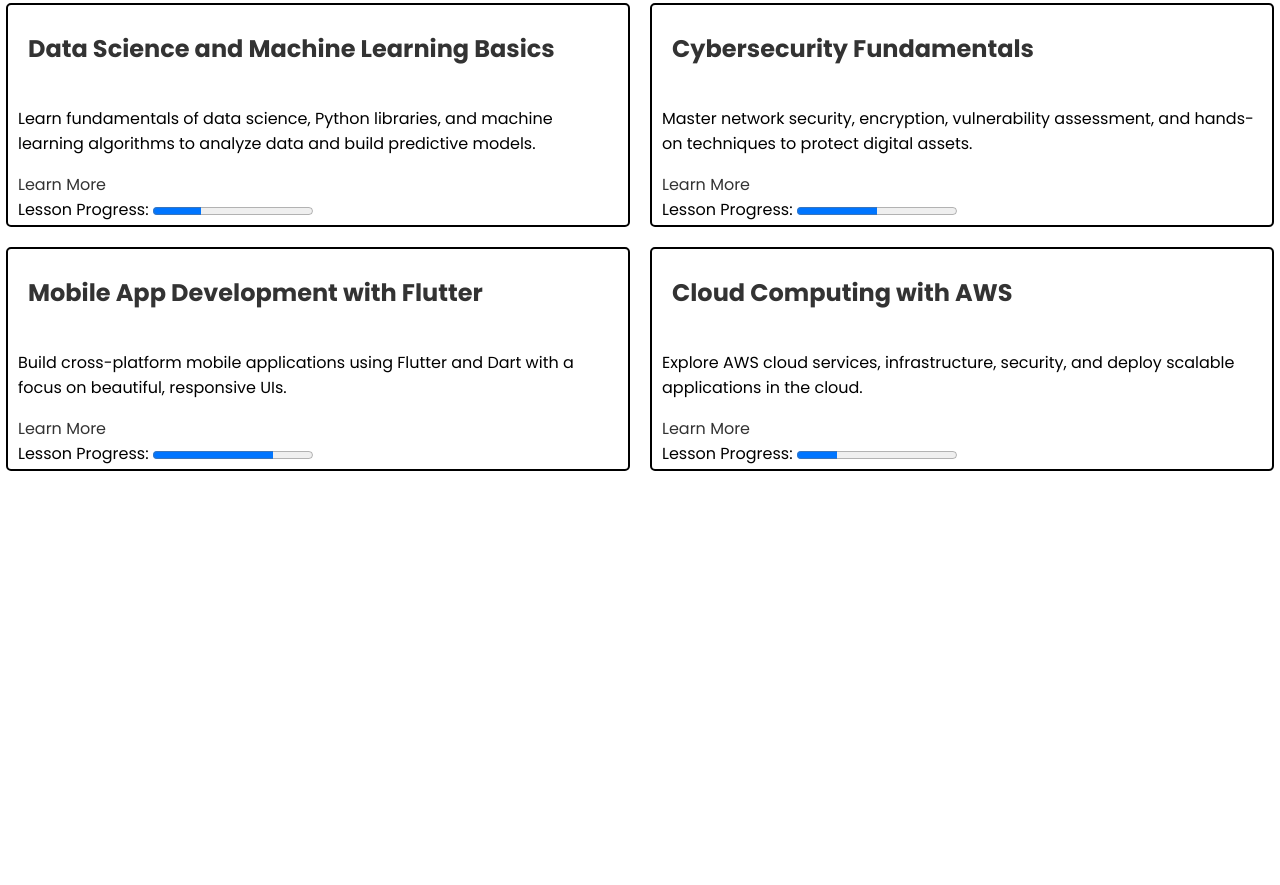
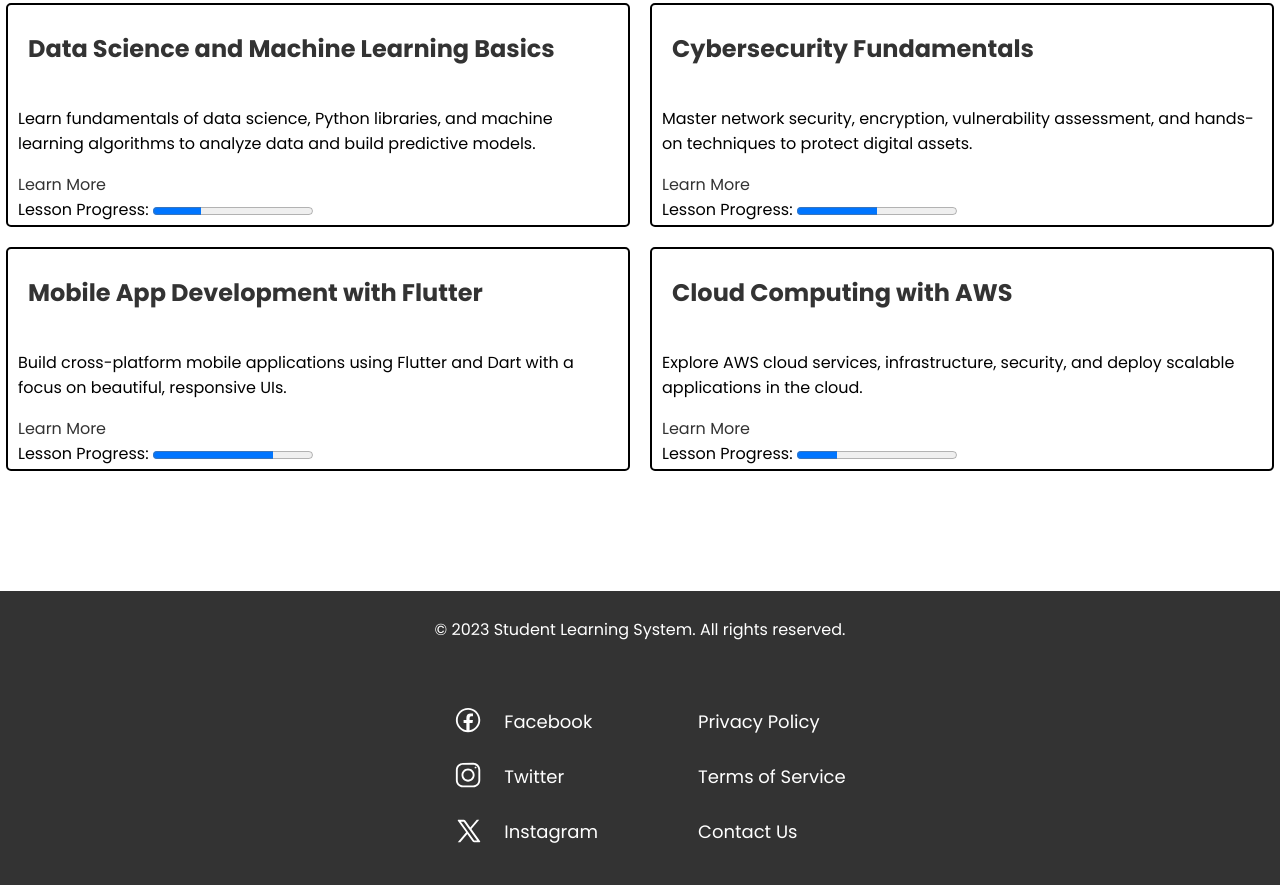
Before and after one commit to ccg404/Student-Learning-Management-System, a plain HTML site: page index.html in a window 1280 px wide. Shown: the part 2319-3204 px from the top of the page. Before the commit the page ends 2810 px from the top, so only its background shows below. Drawn offline with Linux system fonts and the light colour scheme.

Commit message:
Add footer section with social media links and legal information

```diff
--- a/css/style.css
+++ b/css/style.css
@@ -64,6 +64,7 @@
     height: auto;
     width: 100%;
     margin-top: 100px;
+    margin-bottom: 100px;
 }
 
 
@@ -231,3 +232,55 @@
     height: 60px;
     background-color: #444;
 }
+
+
+footer{
+    background-color: #333;
+    color: white;
+    padding: 10px 0;
+    text-align: center;
+    width: 100%;
+    display: flex;
+    justify-content: center;
+    align-items: center;
+    flex-direction: column;
+    gap: 20px;
+}
+
+
+
+#footer-container{
+    display: flex;
+    justify-content: center;
+    align-items: center;
+    flex-direction: row;
+    gap: 20px;
+}
+
+#footer-content, #footer-links{
+    display: flex;
+    justify-content:center;
+    align-items: center;
+    flex-direction: column;
+}
+
+#social-media-links, #footer-list{
+    display: flex;
+    justify-content: center;
+    align-items: start;
+    flex-direction: column;
+    list-style-type: none;
+}
+
+#social-media-links li, #footer-list li{
+    display: flex;
+    justify-content: center;
+    align-items: center;
+}
+#social-media-links a, #footer-list a{
+    color: white;
+    padding: 14px 20px;
+    text-decoration: none;
+    text-align: center;
+    font-size: large;
+}
--- a/index.html
+++ b/index.html
@@ -140,6 +140,40 @@
                 </article>
             </section>
         </main>
+        <footer>
+            <p>&copy; 2023 Student Learning System. All rights reserved.</p>
+            <div id="footer-container">
+                <div id="footer-content">
+                    <ul id="social-media-links">
+                        <li>
+                            <svg xmlns="http://www.w3.org/2000/svg" x="0px" y="0px" width="30" height="30" viewBox="0 0 16 16" fill="#ffffff">
+                                <path d="M 7.5 1 C 3.9160714 1 1 3.9160714 1 7.5 C 1 11.083929 3.9160714 14 7.5 14 C 11.083929 14 14 11.083929 14 7.5 C 14 3.9160714 11.083929 1 7.5 1 z M 7.5 2 C 10.543488 2 13 4.4565116 13 7.5 C 13 10.266333 10.967571 12.541024 8.3125 12.933594 L 8.3125 9.0898438 L 9.8652344 9.0898438 L 10.109375 7.5136719 L 8.3125 7.5136719 L 8.3125 6.6503906 C 8.3125 5.9953906 8.5256719 5.4140625 9.1386719 5.4140625 L 10.123047 5.4140625 L 10.123047 4.0371094 C 9.9500469 4.0141094 9.5845781 3.9628906 8.8925781 3.9628906 C 7.4485781 3.9628906 6.6015625 4.7258906 6.6015625 6.4628906 L 6.6015625 7.5117188 L 5.1171875 7.5117188 L 5.1171875 9.0898438 L 6.6035156 9.0898438 L 6.6035156 12.919922 C 3.9897868 12.492118 2 10.237066 2 7.5 C 2 4.4565116 4.4565116 2 7.5 2 z"></path>
+                            </svg>
+                            <a href="https://www.facebook.com" target="_blank">Facebook</a>
+                        </li>
+                        <li>
+                            <svg xmlns="http://www.w3.org/2000/svg" x="0px" y="0px" width="30" height="30" viewBox="0,0,256,256">
+                                <g fill="#ffffff" fill-rule="nonzero" stroke="none" stroke-width="1" stroke-linecap="butt" stroke-linejoin="miter" stroke-miterlimit="10" stroke-dasharray="" stroke-dashoffset="0" font-family="none" font-weight="none" font-size="none" text-anchor="none" style="mix-blend-mode: normal"><g transform="scale(16,16)"><path d="M4.77344,1c-2.07812,0 -3.77344,1.69531 -3.77344,3.77344v5.45703c0,2.07422 1.69531,3.76953 3.77344,3.76953h5.45703c2.07422,0 3.76953,-1.69531 3.76953,-3.77344v-5.45313c0,-2.07812 -1.69531,-3.77344 -3.77344,-3.77344zM4.77344,2h5.45313c1.53906,0 2.77344,1.23438 2.77344,2.77344v5.45313c0,1.53906 -1.23437,2.77344 -2.76953,2.77344h-5.45703c-1.53906,0 -2.77344,-1.23437 -2.77344,-2.76953v-5.45703c0,-1.53906 1.23438,-2.77344 2.77344,-2.77344zM11.5,3c-0.27734,0 -0.5,0.22266 -0.5,0.5c0,0.27734 0.22266,0.5 0.5,0.5c0.27734,0 0.5,-0.22266 0.5,-0.5c0,-0.27734 -0.22266,-0.5 -0.5,-0.5zM7.5,4c-1.92578,0 -3.5,1.57422 -3.5,3.5c0,1.92578 1.57422,3.5 3.5,3.5c1.92578,0 3.5,-1.57422 3.5,-3.5c0,-1.92578 -1.57422,-3.5 -3.5,-3.5zM7.5,5c1.38672,0 2.5,1.11328 2.5,2.5c0,1.38672 -1.11328,2.5 -2.5,2.5c-1.38672,0 -2.5,-1.11328 -2.5,-2.5c0,-1.38672 1.11328,-2.5 2.5,-2.5z"></path></g></g>
+                            </svg>
+                            <a href="https://www.twitter.com" target="_blank">Twitter</a>
+                        </li>
+                        <li>
+                            <svg xmlns="http://www.w3.org/2000/svg" x="0px" y="0px" width="30" height="30" viewBox="0 0 16 16" fill="#ffffff">
+                                <path d="M 2.296875 2 C 2.052875 2 1.9117344 2.2756094 2.0527344 2.4746094 L 6.4882812 8.7050781 L 2.0136719 14 L 3.3457031 14 L 7.09375 9.5527344 L 9.9609375 13.580078 C 10.148938 13.844078 10.452391 14 10.775391 14 L 13.703125 14 C 13.947125 14 14.088266 13.724391 13.947266 13.525391 L 9.2753906 6.9628906 L 13.457031 2 L 12.154297 2 L 8.6738281 6.1191406 L 6.0390625 2.4199219 C 5.8510625 2.1559219 5.5476094 2 5.2246094 2 L 2.296875 2 z M 3.6542969 3 L 5.2246094 3 L 12.345703 13 L 10.775391 13 L 3.6542969 3 z"></path>
+                            </svg>
+                            <a href="https://www.instagram.com" target="_blank">Instagram</a>
+                        </li>
+                    </ul>
+                </div>
+                <div id="footer-links">
+                    <ul id="footer-list">
+                        <li><a href="privacy.html">Privacy Policy</a></li>
+                        <li><a href="terms.html">Terms of Service</a></li>
+                        <li><a href="contact.html">Contact Us</a></li>
+                    </ul>
+                </div>
+            </div>
+        </footer>
     </div>
     <script src="/script/script.js"></script>
 </body>
```
